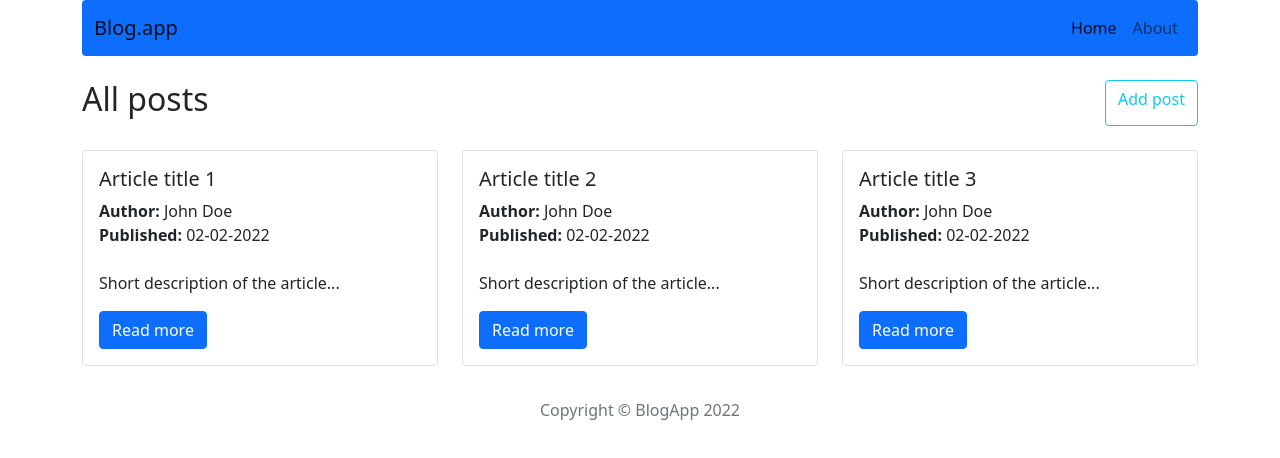
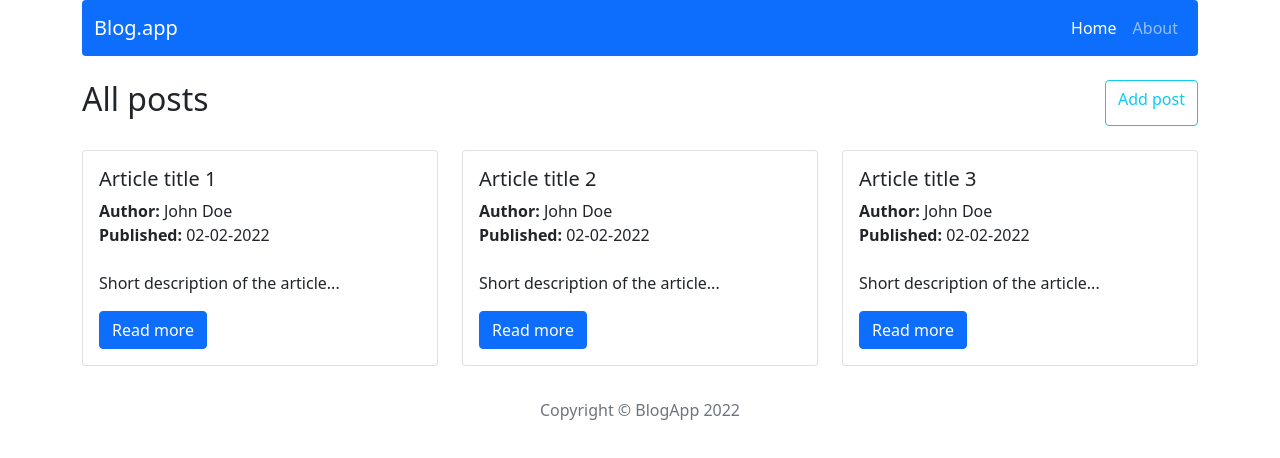
Before and after one commit to Jnlietta/react-blog, a React (Create React App) app: page / in a window 1280 px wide. Shown: the top 458 px of the page. Built offline with nearby package versions, Linux system fonts and the light colour scheme.

Commit message:
Add bootsrap version 2.9.2 and change class in Navbar for navbar-dark

```diff
--- a/package.json
+++ b/package.json
@@ -10,7 +10,7 @@
     "clsx": "^2.0.0",
     "http-server": "^14.1.1",
     "react": "^18.2.0",
-    "react-bootstrap": "2.8.0",
+    "react-bootstrap": "2.9.2",
     "react-dom": "^18.2.0",
     "react-redux": "8.1.2",
     "react-router-dom": "6.15.0",
--- a/src/components/views/NavBar/NavBar.js
+++ b/src/components/views/NavBar/NavBar.js
@@ -1,4 +1,3 @@
-import styles from './NavBar.module.scss';
 import Container from 'react-bootstrap/Container';
 import Nav from 'react-bootstrap/Nav';
 import Navbar from 'react-bootstrap/Navbar';
@@ -8,9 +7,9 @@ import clsx from 'clsx';
 
 const NavBar = props => {
     return(
-        <Navbar bg="primary" data-bs-theme="dark" expand="lg" className={clsx('mb-4','rounded')}>
+        <Navbar bg="primary" data-bs-theme="dark" expand="lg" className={clsx('mb-4','rounded', 'navbar-dark')}>
             <Container>
-                <Navbar.Brand href="#home" className={styles.brand}>Blog.app</Navbar.Brand>
+                <Navbar.Brand href="#home">Blog.app</Navbar.Brand>
                 <Nav className="justify-content-end">
                     <Nav.Link as={NavLink} to="/">Home</Nav.Link>
                     <Nav.Link as={NavLink} to="/about">About</Nav.Link>
--- a/src/components/views/NavBar/NavBar.module.scss
+++ /dev/null
@@ -1,3 +0,0 @@
-.brand{
-    color:white;
-}
```
Also changed, not shown: 1 other file (tests, documents, lock files or other folders).
